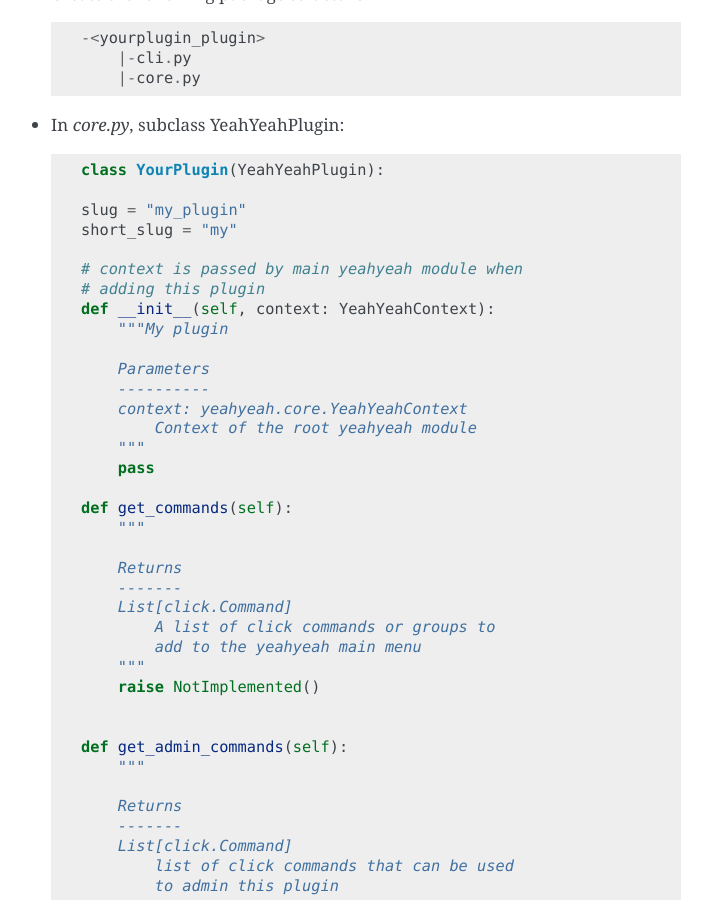
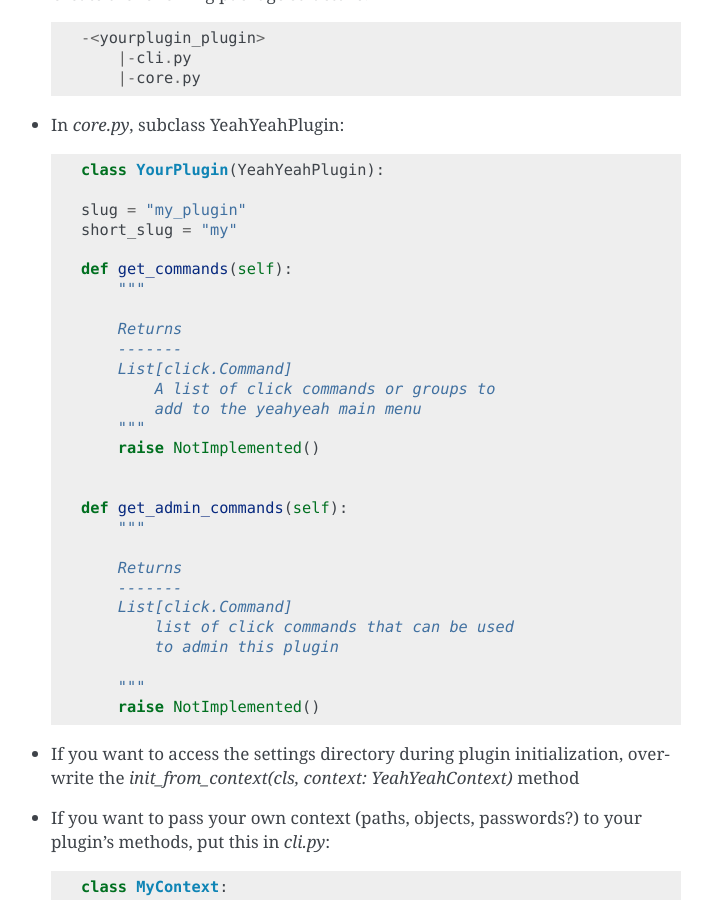
Before and after one commit to sjoerdk/yeahyeah, a Sphinx documentation site: the page built from docs/creating_a_plugin.rst, in a window 1280 px wide and 900 px high, scrolled down 203 px. Shown: the whole window, without its empty margins (399-1111 px from the left). Built offline with Sphinx 7.4.7, drawn with Linux system fonts in a browser that asks for light colours; pages that are not in the unit, such as notebooks, are missing from menus.

Commit message:
Updates docs to reflect new init method References #74

```diff
--- a/docs/creating_a_plugin.rst
+++ b/docs/creating_a_plugin.rst
@@ -20,18 +20,6 @@ To create a plugin for yeahyeah, do the following:
 
     slug = "my_plugin"
     short_slug = "my"
-
-    # context is passed by main yeahyeah module when
-    # adding this plugin
-    def __init__(self, context: YeahYeahContext):
-        """My plugin
-
-        Parameters
-        ----------
-        context: yeahyeah.core.YeahYeahContext
-            Context of the root yeahyeah module
-        """
-        pass
 
     def get_commands(self):
         """
@@ -56,6 +44,8 @@ To create a plugin for yeahyeah, do the following:
 
         """
         raise NotImplemented()
+
+* If you want to access the settings directory during plugin initialization, overwrite the `init_from_context(cls, context: YeahYeahContext)` method
 
 
 * If you want to pass your own context (paths, objects, passwords?) to your plugin's methods, put this in `cli.py`::
```
